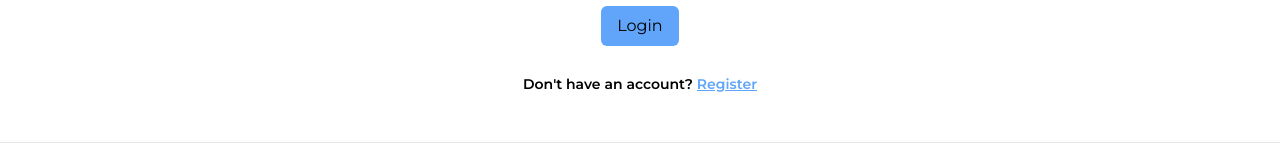
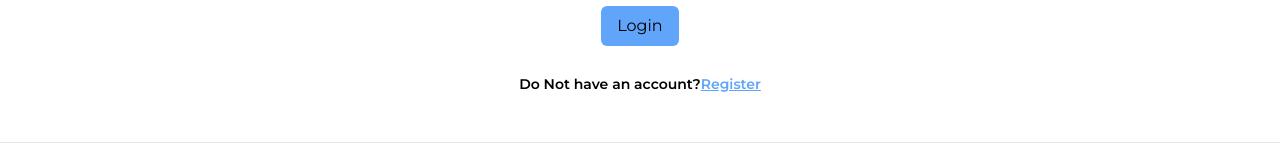
Before and after one commit to MezoAli/mezo-booking, a Next.js app: page /auth/login in a window 1280 px wide. Shown: the part 334-494 px from the top of the page. Built offline with nearby package versions, Linux system fonts and the light colour scheme; no server answers.

Commit message:
fixing error during deployment

```diff
--- a/src/components/LoginForm.tsx
+++ b/src/components/LoginForm.tsx
@@ -85,7 +85,7 @@ export default function LoginForm() {
               </button>
 
               <p className="mb-0 mt-2 pt-1 text-sm font-semibold">
-                Don't have an account?{" "}
+                Do Not have an account?
                 <Link
                   href="/auth/register"
                   className="text-blue-400 transition duration-150 ease-in-out hover:text-blue-600 focus:text-blue-600 active:text-blue-700 underline"
```
